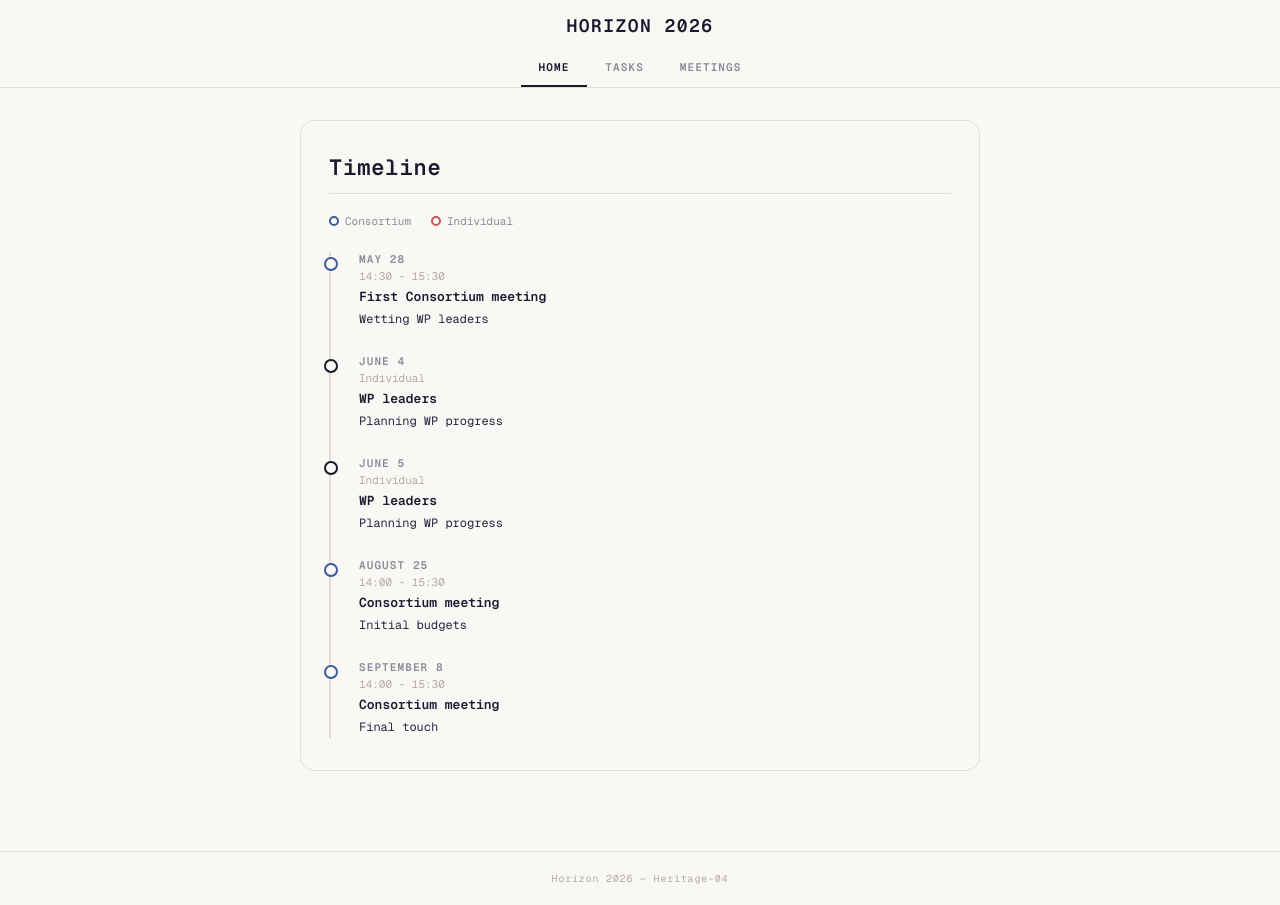
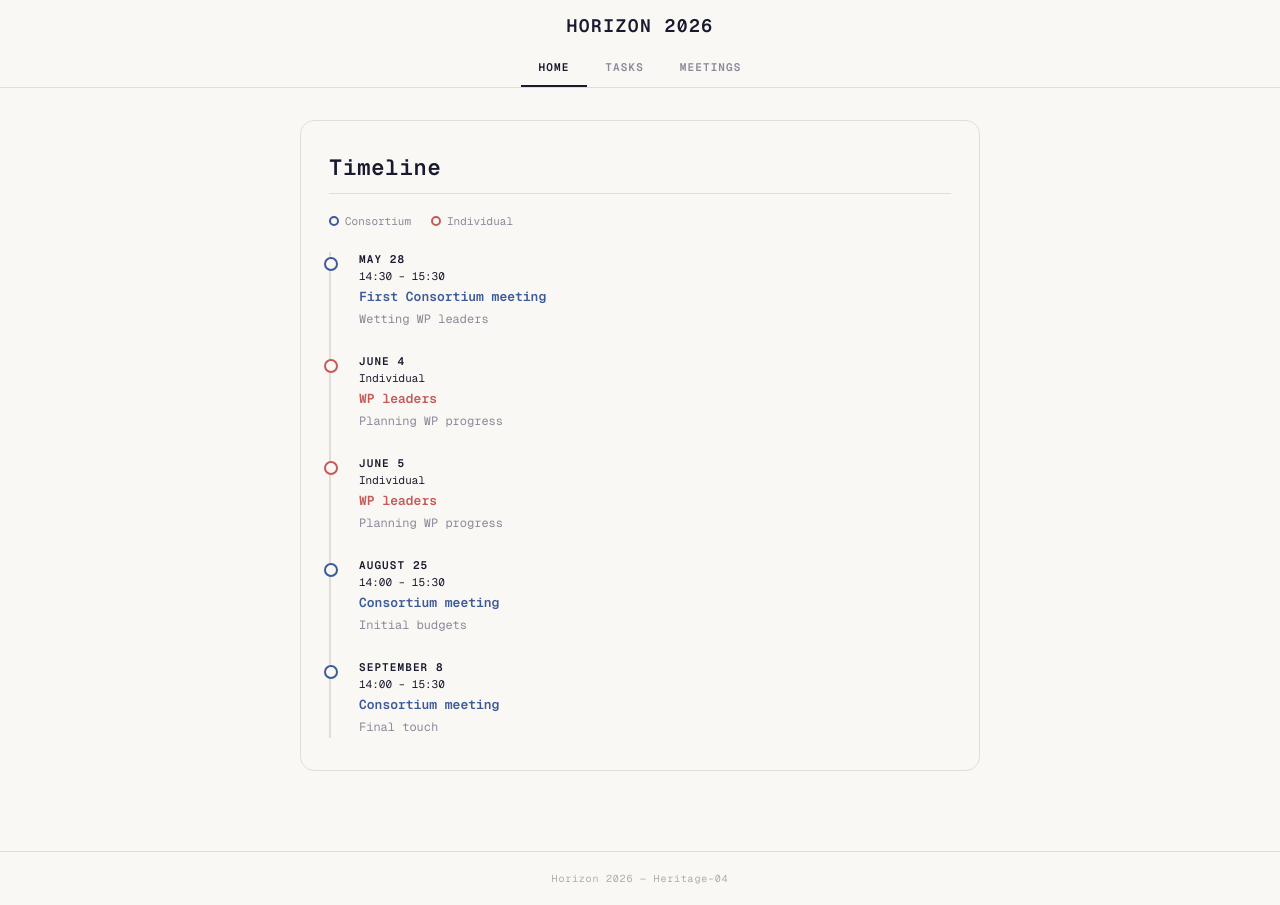
Before and after one commit to EirikSorbo/claime, a Jekyll site: the page built from index.md, in a window 1280 px wide. Built offline with Jekyll 4.4.1, drawn with Linux system fonts in a browser that asks for light colours.

Commit message:
Update default.html

```diff
--- a/_layouts/default.html
+++ b/_layouts/default.html
@@ -244,7 +244,7 @@
       border: 2px solid var(--accent);
     }
 
-    .tl-item.individual::before { border-color: var(--red); }
+    .tl-item.individual::before { border-color: #c45a5a; }
 
     .tl-date {
       display: block;
@@ -252,14 +252,14 @@
       font-weight: 600;
       letter-spacing: 0.1em;
       text-transform: uppercase;
-      color: var(--muted);
+      color: var(--ink);
       margin-bottom: 3px;
     }
 
     .tl-time {
       display: block;
       font-size: 11px;
-      color: var(--muted2);
+      color: var(--ink);
       margin-bottom: 5px;
     }
 
@@ -267,15 +267,17 @@
       display: block;
       font-size: 13px;
       font-weight: 600;
-      color: var(--ink);
+      color: var(--accent);
       margin-bottom: 4px;
     }
+
+    .tl-item.individual .tl-title { color: #c45a5a; }
 
     .tl-desc {
       display: block;
       font-size: 12px;
       line-height: 1.75;
-      color: var(--ink2);
+      color: var(--muted);
     }
 
     .tl-legend {
```
